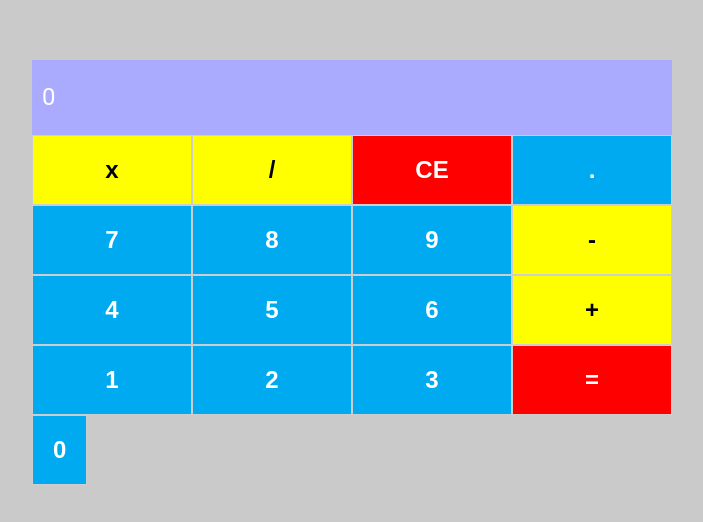
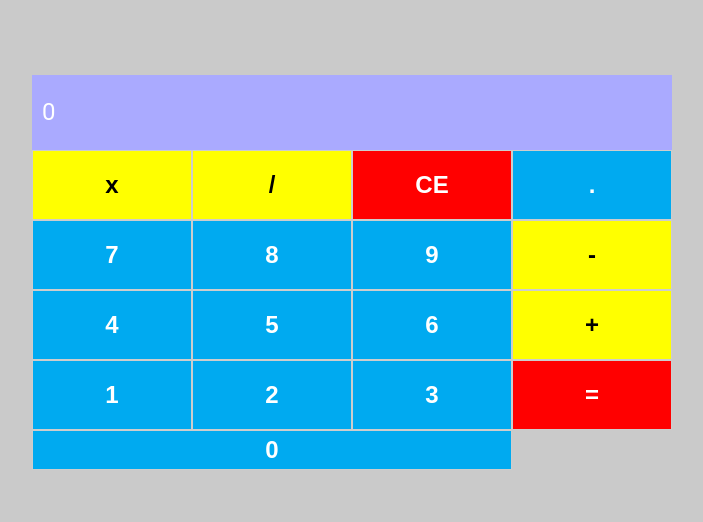
Before and after one commit to digitalinnovationone/trilha-react-desafio01-calculadora, a React (Create React App) app: page / in a window 1280 px wide. Shown: the part 128-650 px from the top of the page, without its empty margins (288-991 px from the left). Built offline with nearby package versions, Linux system fonts and the light colour scheme.

Commit message:
design and decimals fixed

```diff
--- a/src/App.js
+++ b/src/App.js
@@ -6,6 +6,7 @@ import { Container, Content, Row } from './styles';
 import { useState } from 'react';
 import ButtonK from './components/Button/DEL';
 import ButtonOP from './components/Button/OP';
+import ButtonZ from './components/Button/Z';
 
 
 
@@ -32,12 +33,16 @@ const App = () => {
 
   const handleChange = (param, value) => {
 
-    if ((param === 'firstNumber' || param === 'secondNumber') && calculator[`${param}`].includes('.')) {
-        console.log("HEYYA")
-      setCalculator({
-        ...calculator,
-        [`${param}`]: `${calculator[`${param}`]}${value}`,
-      });
+    if ( (param === 'firstNumber' || param === 'secondNumber') && calculator[`${param}`]!=='0') {
+
+
+
+        setCalculator({
+          ...calculator,
+          [`${param}`]: `${calculator[`${param}`]}${value}`,
+        });
+
+
     } else {
       setCalculator({
         ...calculator,
@@ -84,7 +89,7 @@ const App = () => {
           <ButtonOP label="x" onClick={calculator.firstNumber !== '0' ? () => handleChange("operation", "x") : () => { }} />
           <ButtonOP label="/" onClick={calculator.firstNumber !== '0' ? () => handleChange("operation", "/") : () => { }} />
           <ButtonK label="CE" onClick={() => handleOnClear()} />
-          <Button label="." onClick={calculator.operation === '' ? () => handleChange("firstNumber", `${calculator.firstNumber}.`) : () => handleChange("secondNumber", `${calculator.secondNumber}.`)} />
+          <Button label="." onClick={calculator.operation === '' ? () => handleChange("firstNumber", `.`) : () => handleChange("secondNumber", `.`)} />
         </Row>
         <Row>
           <Button label="7" onClick={calculator.operation === '' ? () => handleChange("firstNumber", "7") : () => handleChange("secondNumber", "7")} />
@@ -104,7 +109,7 @@ const App = () => {
           <Button label="3" onClick={calculator.operation === '' ? () => handleChange("firstNumber", "3") : () => handleChange("secondNumber", "3")} />
           <ButtonK label="=" onClick={() => handleEquals(calculator.operation)} />
         </Row>
-        <Button label="0" onClick={calculator.operation === '' ? () => handleChange("firstNumber", "0") : () => handleChange("secondNumber", "0")} />
+        <ButtonZ label="0" onClick={calculator.operation === '' ? () => handleChange("firstNumber", "0") : () => handleChange("secondNumber", "0")} />
 
       </Content>
     </Container>
--- /dev/null
+++ b/src/components/Button/Z.js
@@ -0,0 +1,12 @@
+
+import { ButtonContainerZ } from './styles';
+
+const ButtonZ = ({label, onClick}) => {
+    return (
+      <ButtonContainerZ onClick={onClick} type="button">
+       {label}
+      </ButtonContainerZ>
+    );
+  }
+
+  export default ButtonZ;
--- a/src/components/Button/styles.js
+++ b/src/components/Button/styles.js
@@ -39,4 +39,22 @@ const ButtonContainerOP = styled.button`
         opacity: 0.6;
     }
 `
-export {ButtonContainer, ButtonContainerDEL, ButtonContainerOP}
+
+const ButtonContainerZ = styled.button`
+    width: 75%;
+    height: 40px;
+    border: 1px solid #CDCDCD;
+    background-color: #00AAF0;
+    color: #FFFFFF;
+    font-size: 24px;
+    font-weight: 700;
+    flex: 1;
+
+    &:hover {
+        opacity: 0.6;
+    }
+`
+
+
+
+export { ButtonContainer, ButtonContainerDEL, ButtonContainerOP, ButtonContainerZ }
```
